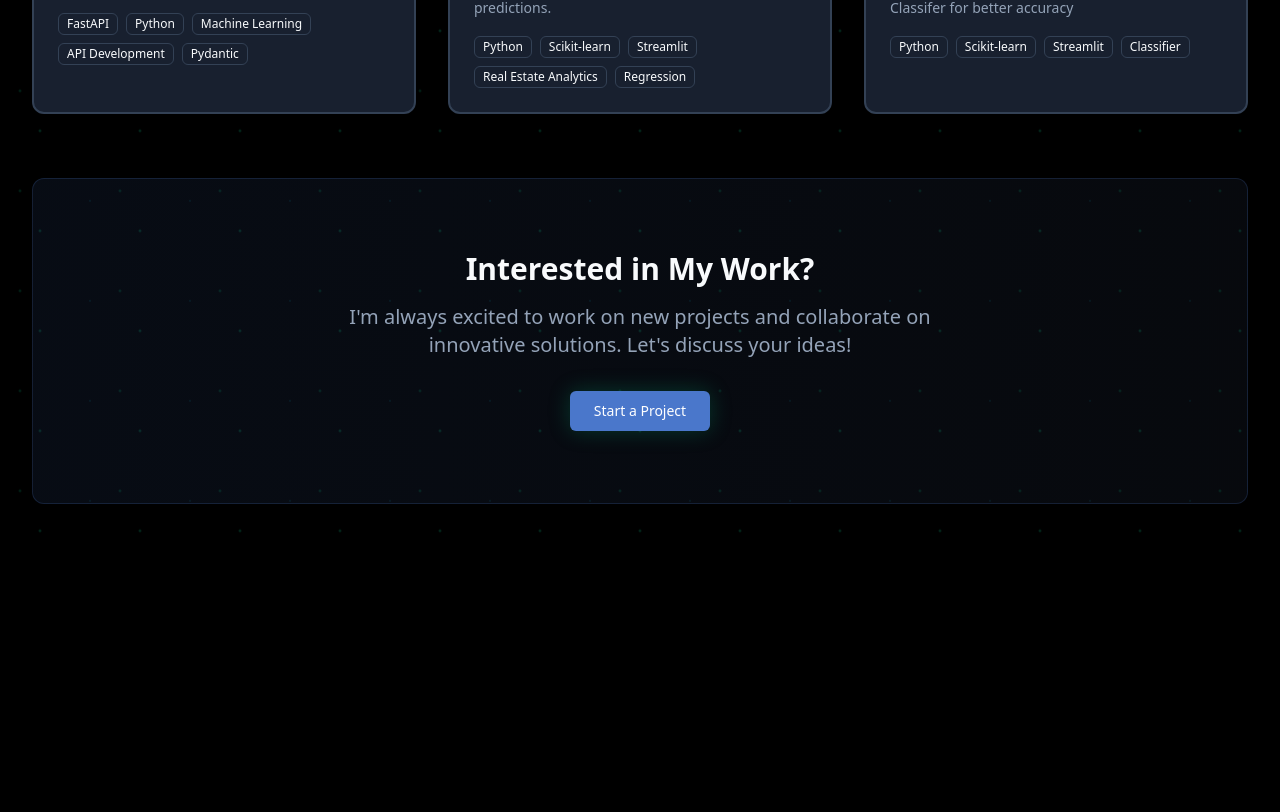
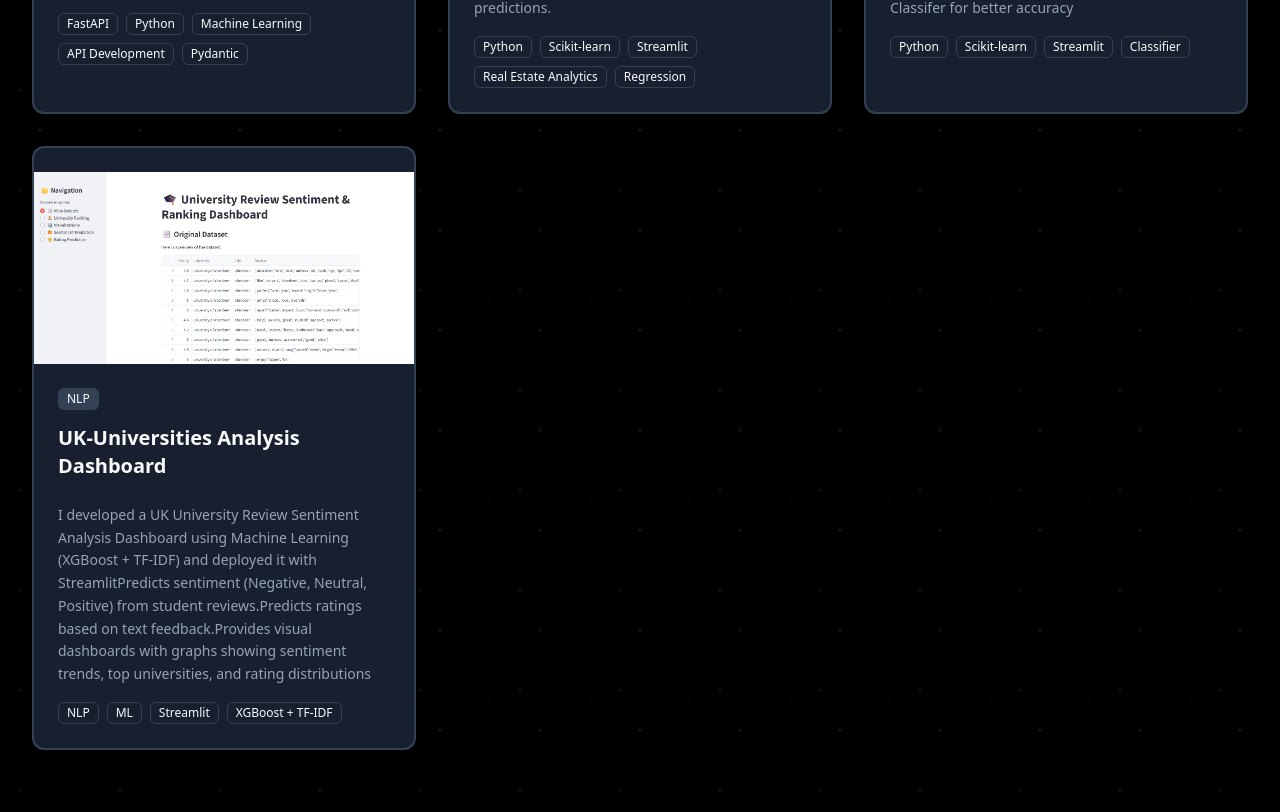
Before and after one commit to hammadshah18/hammad-portfolio--1-, a Next.js app: page /portfolio in a window 1280 px wide. Shown: the part 1474-2286 px from the top of the page. Before the commit the page ends 2058 px from the top, so only its background shows below. Built offline with nearby package versions, Linux system fonts and the light colour scheme.

Commit message:
adding new project uk-analysis

```diff
--- a/app/portfolio/page.tsx
+++ b/app/portfolio/page.tsx
@@ -112,9 +112,19 @@ export default function PortfolioPage() {
       demoLink: "https://emailspamclassifier-roogpzwt4pmtqrylmxbage.streamlit.app/",
       githubLink: "https://github.com/hammadshah18/EmailSpamClassifier",
     },
+    {
+      title: "UK-Universities Analysis Dashboard",
+      description:
+        "I developed a UK University Review Sentiment Analysis Dashboard using Machine Learning (XGBoost + TF-IDF) and deployed it with StreamlitPredicts sentiment (Negative, Neutral, Positive) from student reviews.Predicts ratings based on text feedback.Provides visual dashboards with graphs showing sentiment trends, top universities, and rating distributions ",
+      technologies: ["NLP", "ML", "Streamlit", "XGBoost + TF-IDF"],
+      category: "NLP",
+      image: "/uk-Analysis-pic.png",
+      demoLink: "https://uk-universities-sentiment-analysis-rating-prediction-dashboard.streamlit.app/",
+      githubLink: "https://github.com/hammadshah18/UK-Universities-Sentiment-Analysis-Rating-Prediction-Dashboard",
+    },
   ]
 
-  const categories = ["All", "Machine Learning", "Data Visualization", "API Development"]
+  const categories = ["All", "Machine Learning","NLP" ,"Data Visualization", "API Development"]
 
   const filteredProjects =
     activeFilter === "All" ? projects : projects.filter((project) => project.category === activeFilter)
```
Also changed, not shown: public/uk-Analysis-pic.png (added).
